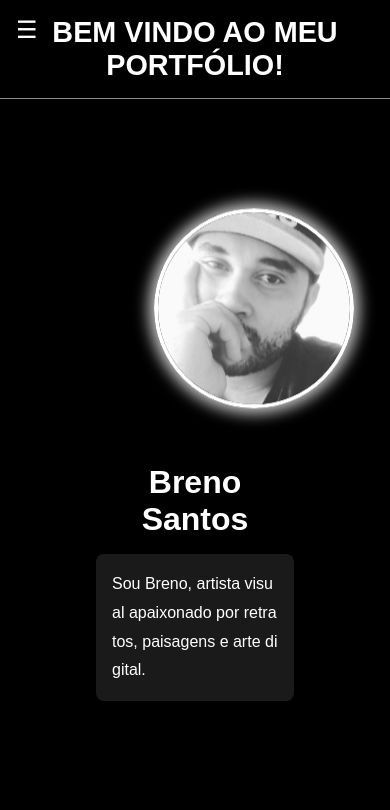
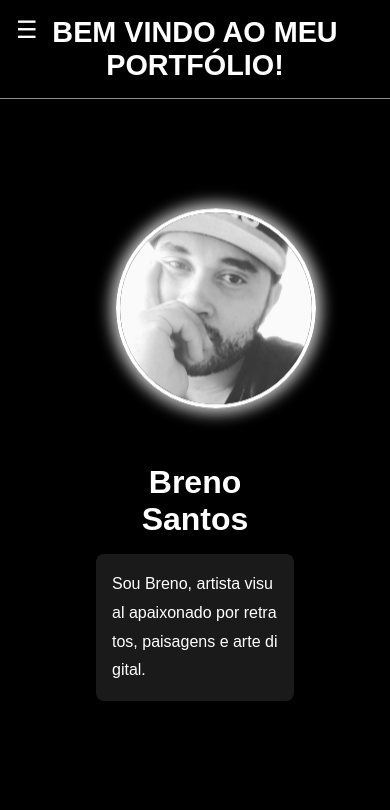
Before and after one commit to Brennogbi/desenho-portifolio, a plain HTML site: page frontend/index.html in a window 390 px wide. Shown: the top 810 px of the page. Drawn offline with Linux system fonts and the light colour scheme; no server answers.

Commit message:
fotodeperfil

```diff
--- a/frontend/style.css
+++ b/frontend/style.css
@@ -440,7 +440,7 @@ footer .redes img {
   .foto-perfil {
     margin-bottom: 1rem;
     flex-direction: column;
-    margin-left: 58px;
+    margin-left: 20px;
     width: 200px;
     height: 200px;
   }
```
